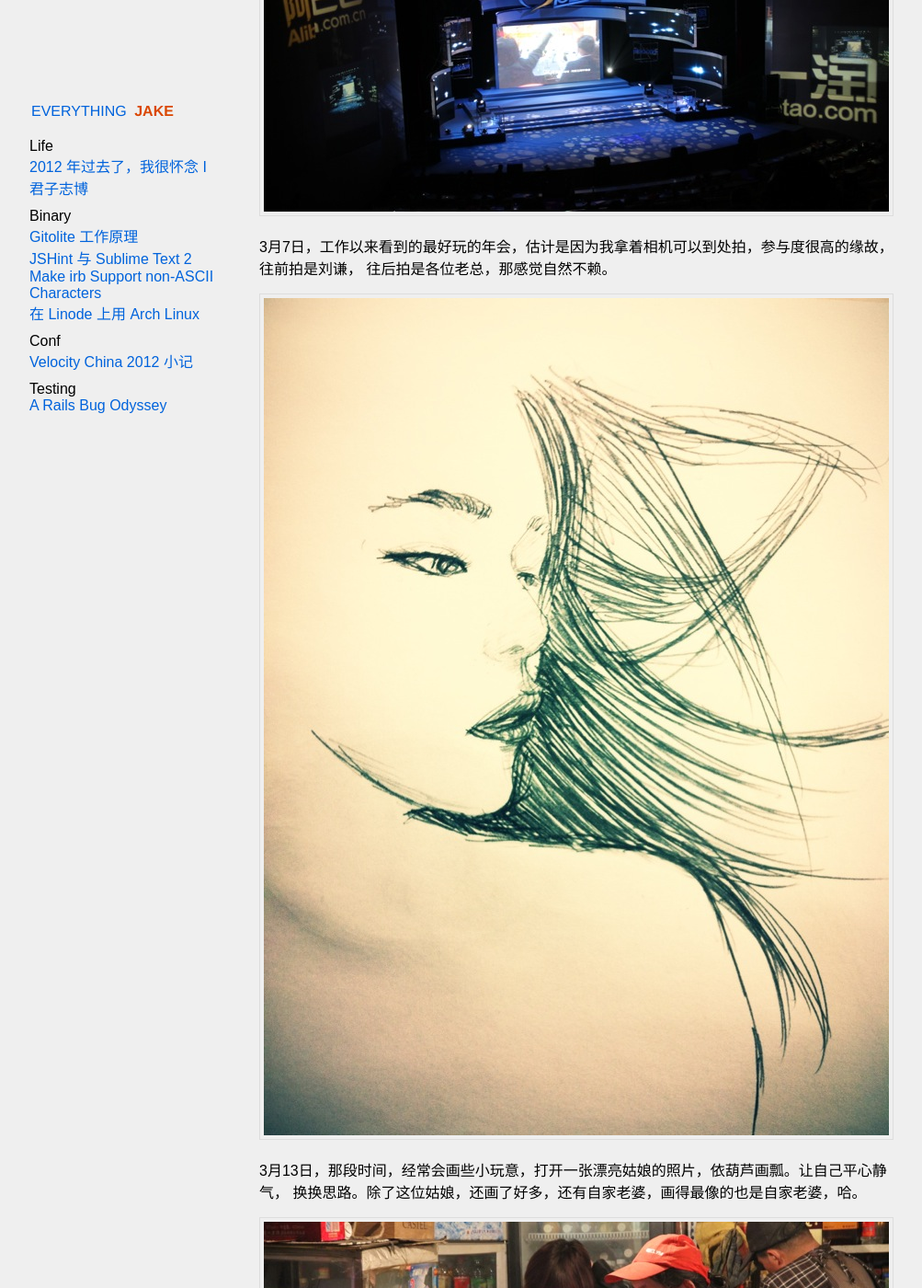
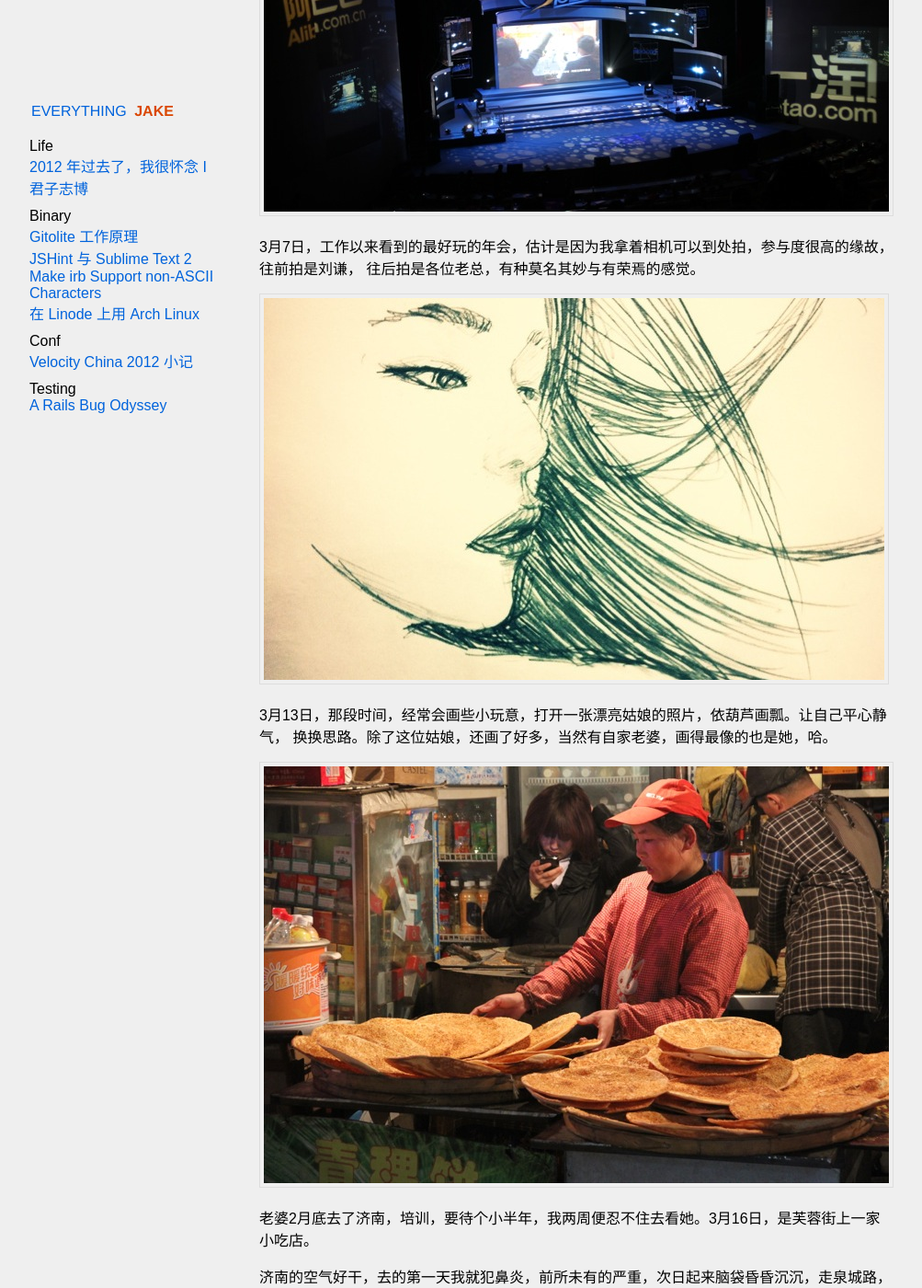
Before and after one commit to cyjake/cyjake.github.io, a Jekyll site: the page built from life/_posts/2013-01-26-in-memory-of-2012-i.md, in a window 1280 px wide and 1400 px high, scrolled down 3240 px. Shown: the whole window at 92% size, without its empty margins (13-1016 px from the left). Built offline with Jekyll 4.4.1, drawn with Linux system fonts in a browser that asks for light colours; some web fonts are replaced; Markdown is read by kramdown in place of the engine named in the settings; comment, search, counter and statistics services are not loaded; some of the changed text lies outside the part shown.

Commit message:
Fixed typo and image height

```diff
--- a/life/_posts/2013-01-26-in-memory-of-2012-i.md
+++ b/life/_posts/2013-01-26-in-memory-of-2012-i.md
@@ -42,12 +42,12 @@ title: 2012 年过去了，我很怀念 I
 ![一淘年会]({{ site.baseurl }}/assets/img/2012-recap-i/0307-etao-gala.jpg)
 
 3月7日，工作以来看到的最好玩的年会，估计是因为我拿着相机可以到处拍，参与度很高的缘故，往前拍是刘谦，
-往后拍是各位老总，那感觉自然不赖。
+往后拍是各位老总，有种莫名其妙与有荣焉的感觉。
 
 ![画小画]({{ site.baseurl }}/assets/img/2012-recap-i/0313-drawing.jpg)
 
 3月13日，那段时间，经常会画些小玩意，打开一张漂亮姑娘的照片，依葫芦画瓢。让自己平心静气，
-换换思路。除了这位姑娘，还画了好多，还有自家老婆，画得最像的也是自家老婆，哈。
+换换思路。除了这位姑娘，还画了好多，当然有自家老婆，画得最像的也是她，哈。
 
 ![济南]({{ site.baseurl }}/assets/img/2012-recap-i/0316-jinan.jpg)
 
```
Also changed, not shown: other parts of life/_posts/2013-01-26-in-memory-of-2012-i.md (+1 -1 lines), assets/img/2012-recap-i/0313-drawing.jpg.
